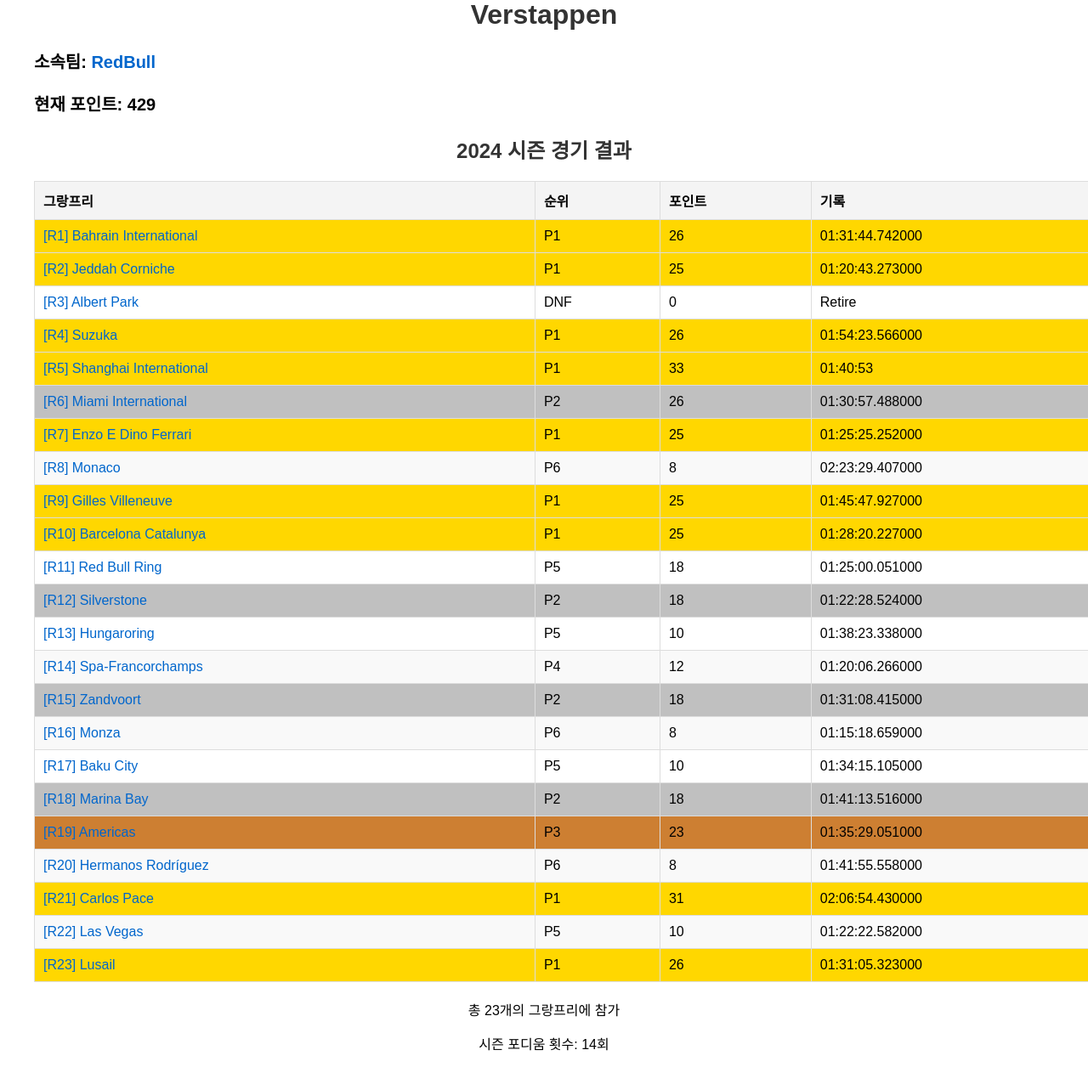
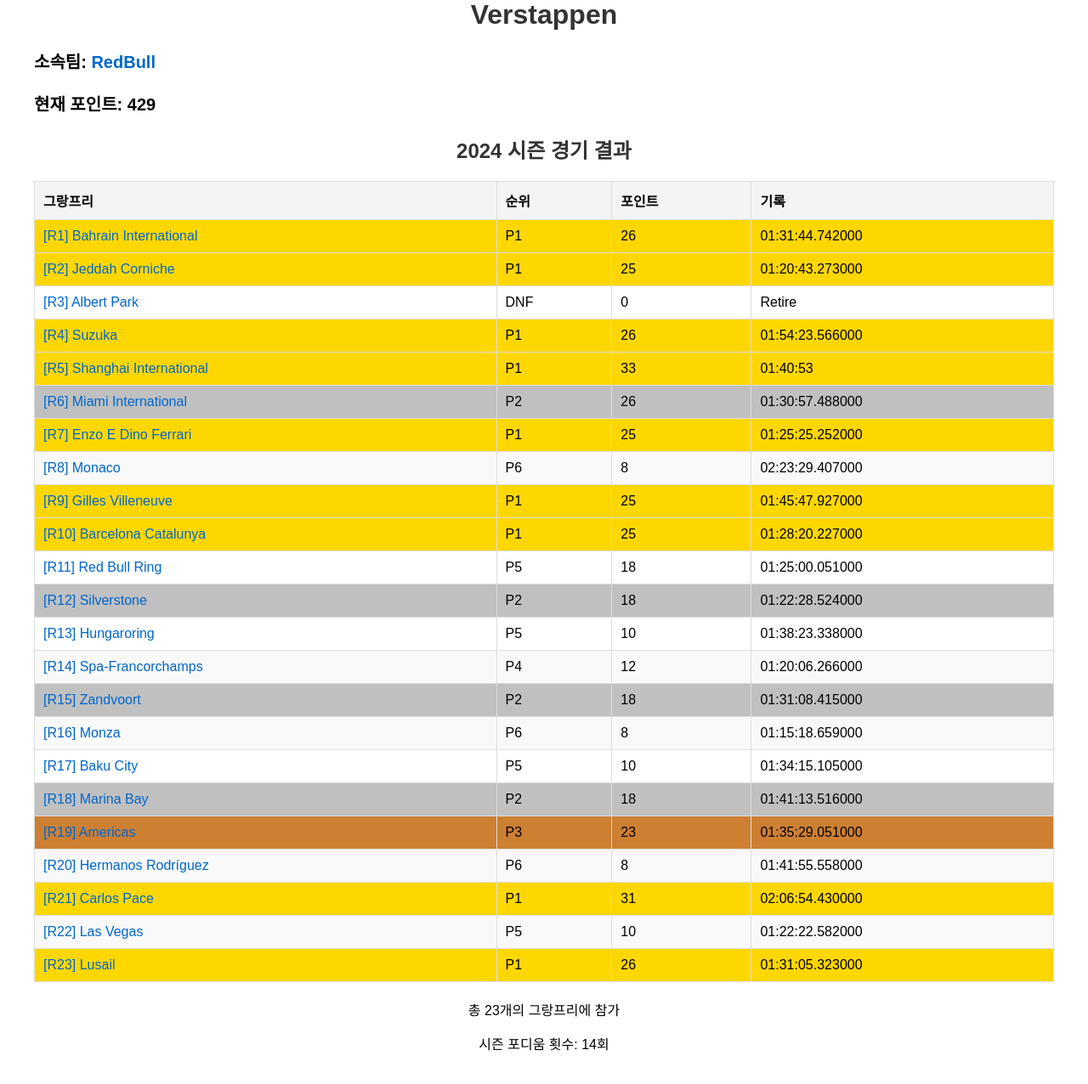
Before and after one commit to kwangchae/DB-project-2024-2, a Flask app: page /driver/1 in a window 1280 px wide; the page is wider, and only the part inside the window is pictured. Shown: the part 134-1410 px from the top of that part at 85% size. Run offline with Flask 3, Linux system fonts and the light colour scheme; data comes from the database, SQL or seed files in the repository.

Commit message:
add requirements.txt, fix bug

```diff
--- /dev/null
+++ b/requirements.txt
@@ -0,0 +1 @@
+Flask==3.1.0
--- a/static/style.css
+++ b/static/style.css
@@ -34,8 +34,7 @@ h1, h2 {
 
 /* 테이블 */
 table {
-    /* width: 100%; */
-    width : 1300px;
+    width: 100%;
     border-collapse: collapse;
     margin-top: 20px;
     margin-bottom: 20px;
```
